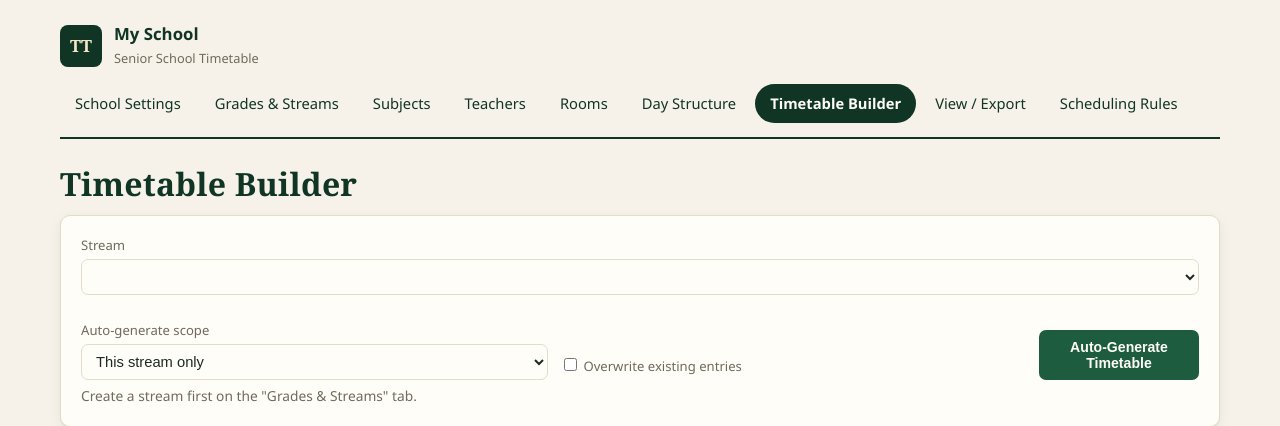
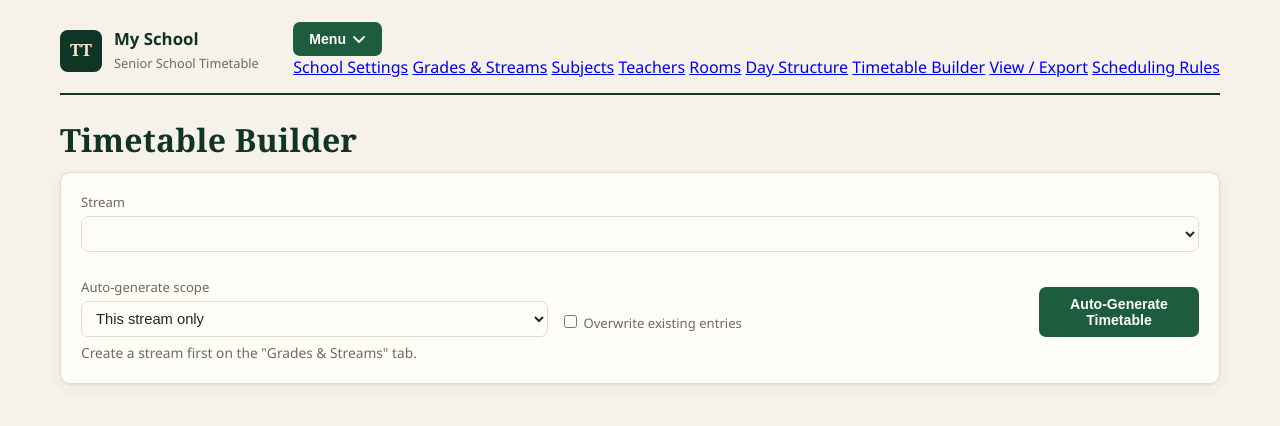
Before and after one commit to jumasir703-dot/Gtimetable, a Flask app: page /builder in a window 1280 px wide. Shown: the top 426 px of the page. Run offline with Flask 3, Linux system fonts and the light colour scheme; data that the repository does not hold is empty; parts of the project's set-up code (start-up, migrations or seed data) failed here and were passed over; some libraries are stand-ins or nearby versions.

Commit message:
Update base.html

```diff
--- a/templates/base.html
+++ b/templates/base.html
@@ -25,7 +25,12 @@
         <span>{{ school.tagline }}</span>
       </div>
     </div>
-    <nav class="tabs">
+    <nav class="menu">
+      <button type="button" class="menu-toggle" id="menu-toggle" aria-haspopup="true" aria-expanded="false">
+        <span>Menu</span>
+        <svg width="14" height="14" viewBox="0 0 14 14" aria-hidden="true"><path d="M2 5l5 5 5-5" stroke="currentColor" stroke-width="1.8" fill="none" stroke-linecap="round" stroke-linejoin="round"/></svg>
+      </button>
+      <div class="menu-panel" id="menu-panel">
         <a href="{{ url_for('settings_page') }}" class="{{ 'active' if request.endpoint=='settings_page' else '' }}">School Settings</a>
         <a href="{{ url_for('grades_page') }}" class="{{ 'active' if request.endpoint=='grades_page' else '' }}">Grades &amp; Streams</a>
         <a href="{{ url_for('subjects_page') }}" class="{{ 'active' if request.endpoint=='subjects_page' else '' }}">Subjects</a>
@@ -35,6 +40,7 @@
         <a href="{{ url_for('builder_page') }}" class="{{ 'active' if request.endpoint=='builder_page' else '' }}">Timetable Builder</a>
         <a href="{{ url_for('view_page') }}" class="{{ 'active' if request.endpoint=='view_page' else '' }}">View / Export</a>
         <a href="{{ url_for('rules_page') }}" class="{{ 'active' if request.endpoint=='rules_page' else '' }}">Scheduling Rules</a>
+      </div>
     </nav>
   </header>
   {% with messages = get_flashed_messages(with_categories=true) %}
@@ -56,6 +62,33 @@
       navigator.serviceWorker.register("{{ url_for('static', filename='sw.js') }}");
     });
   }
+
+  // Single consolidated menu: click to open, click outside or pick a link to close.
+  (function(){
+    const toggle = document.getElementById('menu-toggle');
+    const panel = document.getElementById('menu-panel');
+    if (!toggle || !panel) return;
+
+    function closeMenu(){
+      panel.classList.remove('open');
+      toggle.setAttribute('aria-expanded', 'false');
+    }
+    function openMenu(){
+      panel.classList.add('open');
+      toggle.setAttribute('aria-expanded', 'true');
+    }
+
+    toggle.addEventListener('click', (e) => {
+      e.stopPropagation();
+      panel.classList.contains('open') ? closeMenu() : openMenu();
+    });
+    document.addEventListener('click', (e) => {
+      if (!panel.contains(e.target) && e.target !== toggle) closeMenu();
+    });
+    document.addEventListener('keydown', (e) => {
+      if (e.key === 'Escape') closeMenu();
+    });
+  })();
 </script>
 </body>
 </html>
```
Lines whose indentation alone changed are shown as unchanged.
